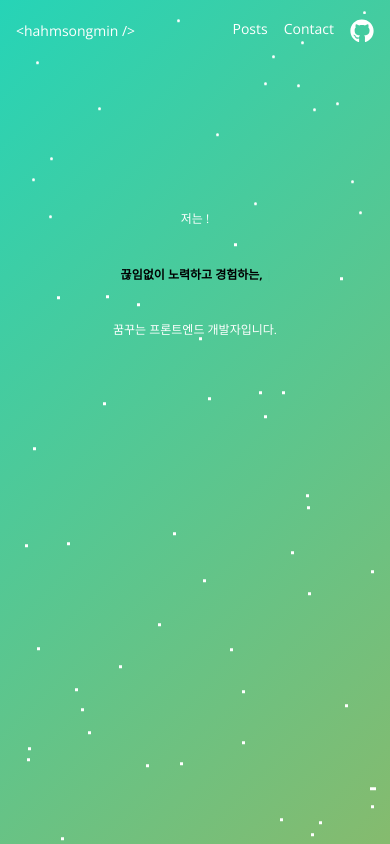
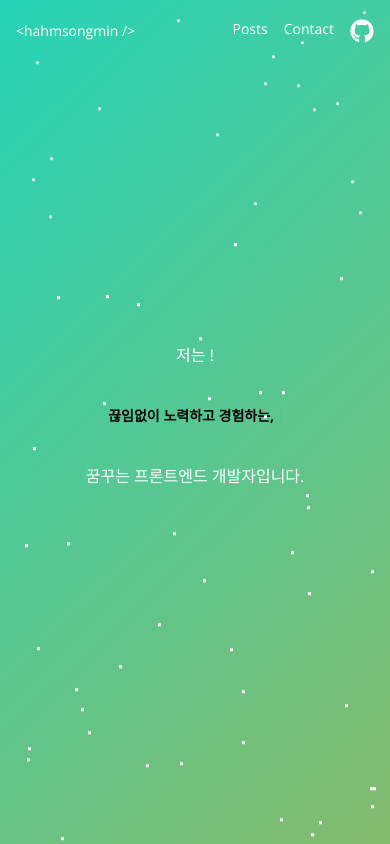
Before and after one commit to ivanselah/ivanselah.com, a Next.js app: page / in a window 390 px wide. Built offline with nearby package versions, Linux system fonts and the light colour scheme.

Commit message:
style:메인페이지 반응형

```diff
--- a/src/app/page.tsx
+++ b/src/app/page.tsx
@@ -3,7 +3,7 @@ import { homeBody } from '@/config';
 
 export default function HomePage() {
   return (
-    <section className='w-full h-full flex flex-col max-sm:pt-32 max-sm:justify-start justify-center gap-20 items-center'>
+    <section className='w-full h-full flex flex-col pb-20 justify-center gap-20 items-center'>
       <Typewriter title={homeBody.title} about={homeBody.about} />
     </section>
   );
--- a/src/components/Typewriter.tsx
+++ b/src/components/Typewriter.tsx
@@ -15,12 +15,12 @@ export default function Typewriter({ title, about }: TypewriterContainerProps) {
 
   return (
     <h2 className='w-5/6 text-center text-white flex flex-col gap-10'>
-      <span className='text-xs sm:text-2xl md:text-3xl'>저는 !</span>
-      <span className='text-xs sm:text-2xl md:text-3xl lg:text-4xl xl:text-5xl leading-tight font-bold text-black'>
+      <span className='text-base sm:text-2xl md:text-3xl'>저는 !</span>
+      <span className='text-sm sm:text-2xl md:text-3xl lg:text-4xl xl:text-5xl leading-tight font-bold text-black'>
         <TypewriterContainer words={about} loop={-1} deleteSpeed={100} delaySpeed={1000} />
         <Cursor />
       </span>
-      <span className='text-xs sm:text-2xl md:text-3xl'>{title}</span>
+      <span className='text-base sm:text-2xl md:text-3xl'>{title}</span>
     </h2>
   );
 }
```
